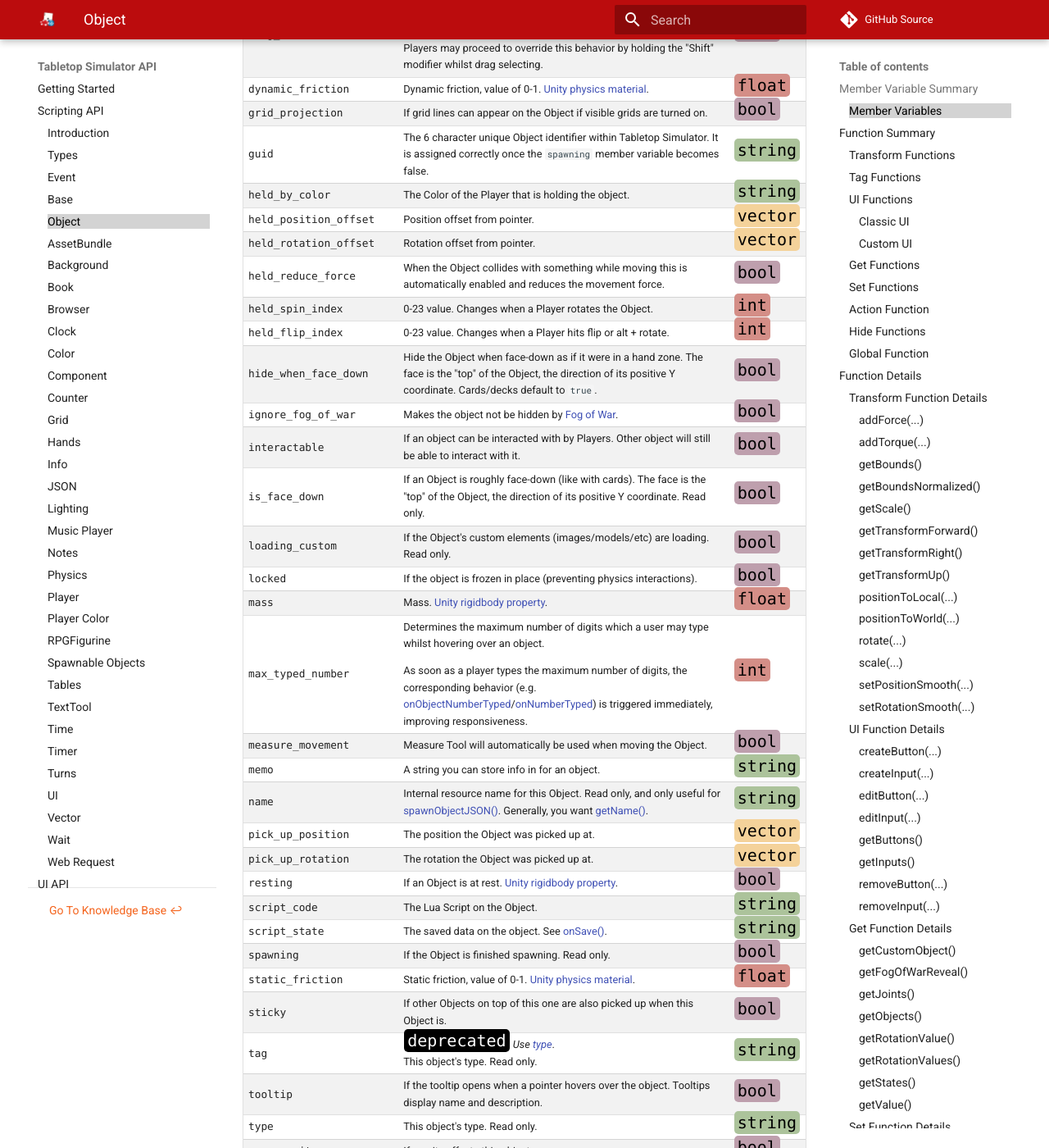
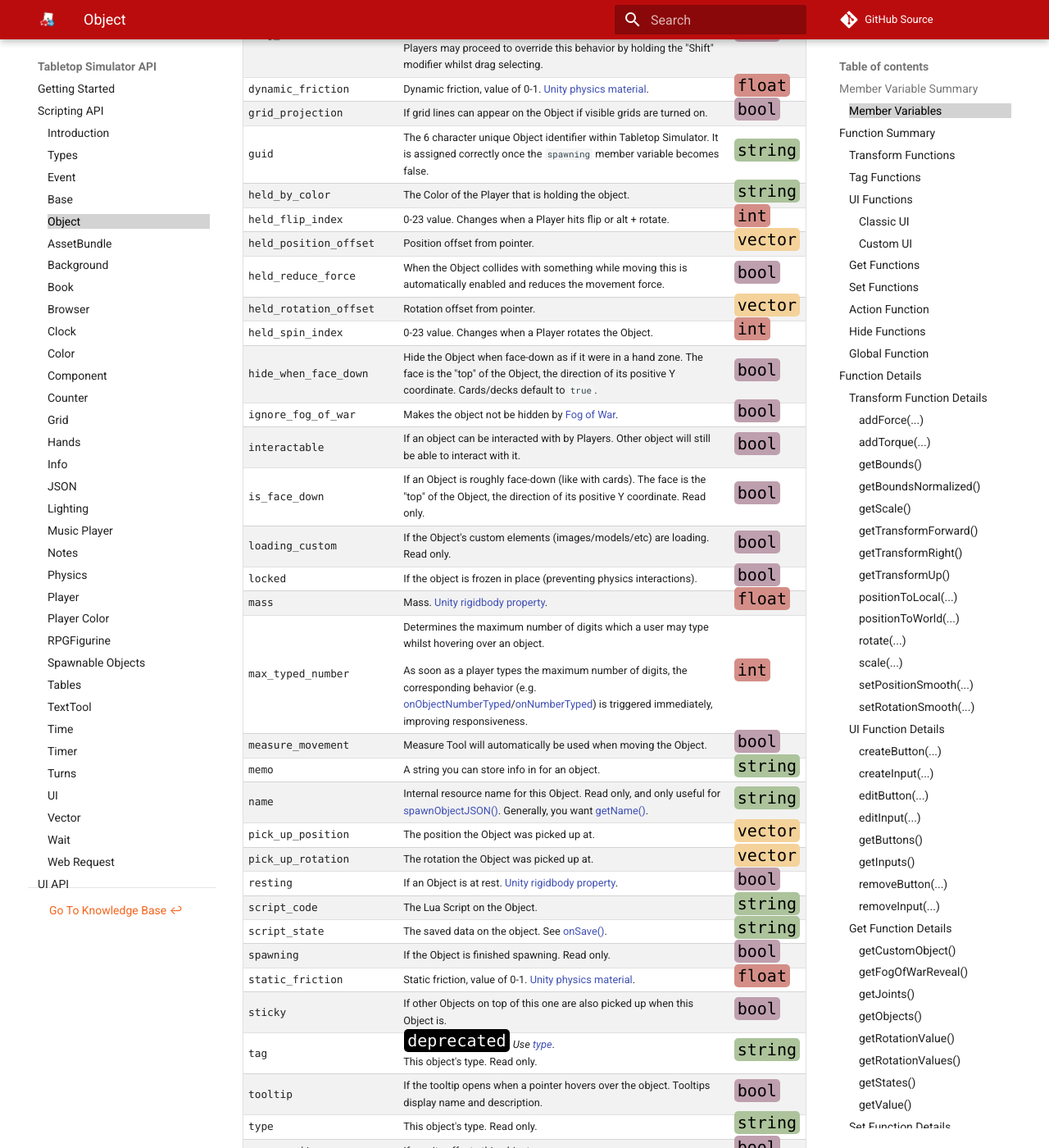
Before and after one commit to Berserk-Games/Tabletop-Simulator-API, an MkDocs documentation site: the page built from docs/object.md, in a window 1280 px wide and 1400 px high, scrolled down 1245 px. Shown: the whole window at 82% size. Built offline with MkDocs 1.6.1 and Material for MkDocs 9.7.7, drawn with Linux system fonts in a browser that asks for light colours; comment, search, counter and statistics services are not loaded; some of the changed text lies outside the part shown.

Commit message:
Corrected ordering of object variables

```diff
--- a/docs/object.md
+++ b/docs/object.md
@@ -23,11 +23,11 @@ Variable | Description | Type
 <a class="anchor" id="grid_projection"></a>grid_projection | If grid lines can appear on the Object if visible grids are turned on. | [<span class="tag boo"></span>](types.md)
 <a class="anchor" id="guid"></a>guid | The 6 character unique Object identifier within Tabletop Simulator. It is assigned correctly once the `spawning` member variable becomes false. | [<span class="tag str"></span>](types.md)
 <a class="anchor" id="held_by_color"></a>held_by_color | The Color of the Player that is holding the object. | [<span class="tag str"></span>](types.md)
+<a class="anchor" id="held_flip_index"></a>held_flip_index | 0-23 value. Changes when a Player hits flip or alt + rotate. | [<span class="tag int"></span>](types.md)
 <a class="anchor" id="held_position_offset"></a>held_position_offset | Position offset from pointer. | [<span class="tag vec"></span>](types.md#vector)
+<a class="anchor" id="held_reduce_force"></a>held_reduce_force | When the Object collides with something while moving this is automatically enabled and reduces the movement force. | [<span class="tag boo"></span>](types.md)
 <a class="anchor" id="held_rotation_offset"></a>held_rotation_offset | Rotation offset from pointer. | [<span class="tag vec"></span>](types.md#vector)
-<a class="anchor" id="held_reduce_force"></a>held_reduce_force | When the Object collides with something while moving this is automatically enabled and reduces the movement force. | [<span class="tag boo"></span>](types.md)
 <a class="anchor" id="held_spin_index"></a>held_spin_index | 0-23 value. Changes when a Player rotates the Object. | [<span class="tag int"></span>](types.md)
-<a class="anchor" id="held_flip_index"></a>held_flip_index | 0-23 value. Changes when a Player hits flip or alt + rotate. | [<span class="tag int"></span>](types.md)
 <a class="anchor" id="hide_when_face_down"></a>hide_when_face_down | Hide the Object when face-down as if it were in a hand zone. The face is the "top" of the Object, the direction of its positive Y coordinate. Cards/decks default to `true`. | [<span class="tag boo"></span>](types.md)
 <a class="anchor" id="ignore_fog_of_war"></a>ignore_fog_of_war | Makes the object not be hidden by [Fog of War](https://kb.tabletopsimulator.com/game-tools/zone-tools/#fog-of-war-zone). | [<span class="tag boo"></span>](types.md)
 <a class="anchor" id="interactable"></a>interactable | If an object can be interacted with by Players. Other object will still be able to interact with it. | [<span class="tag boo"></span>](types.md)
@@ -55,8 +55,8 @@ Variable | Description | Type
 <a class="anchor" id="use_hands"></a>use_hands | If this object can be held in a hand zone. | [<span class="tag boo"></span>](types.md)
 <a class="anchor" id="use_rotation_value_flip"></a>use_rotation_value_flip | Switches the axis an Object rotates around when flipped. | [<span class="tag boo"></span>](types.md)
 <a class="anchor" id="use_snap_points"></a>use_snap_points | If snap points are used or ignored. | [<span class="tag boo"></span>](types.md)
+<a class="anchor" id="value"></a>value | The value of the object for summing up selected objects. Only works if the apropriate bits are set in `obj.value_flags` | [<span class="tag int"></span>](types.md)
 <a class="anchor" id="value_flags"></a>value_flags | A bit field, objects with overlapping `value_flag` bits are counted together when selected. | [<span class="tag int"></span>](types.md)
-<a class="anchor" id="value"></a>value | The value of the object for summing up selected objects. Only works if the apropriate bits are set in `obj.value_flags` | [<span class="tag int"></span>](types.md)
 
 !!! bug
     The `value_flags` and `value` member variables do not persist when the object is reloaded (such as loading a save and entering/exiting containers).
```
